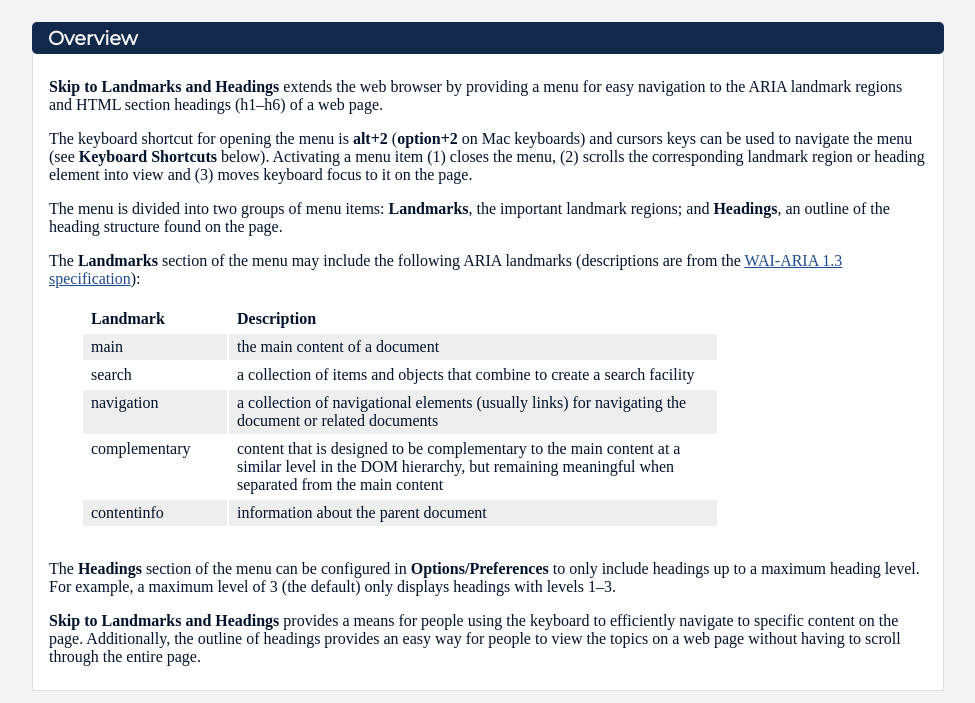
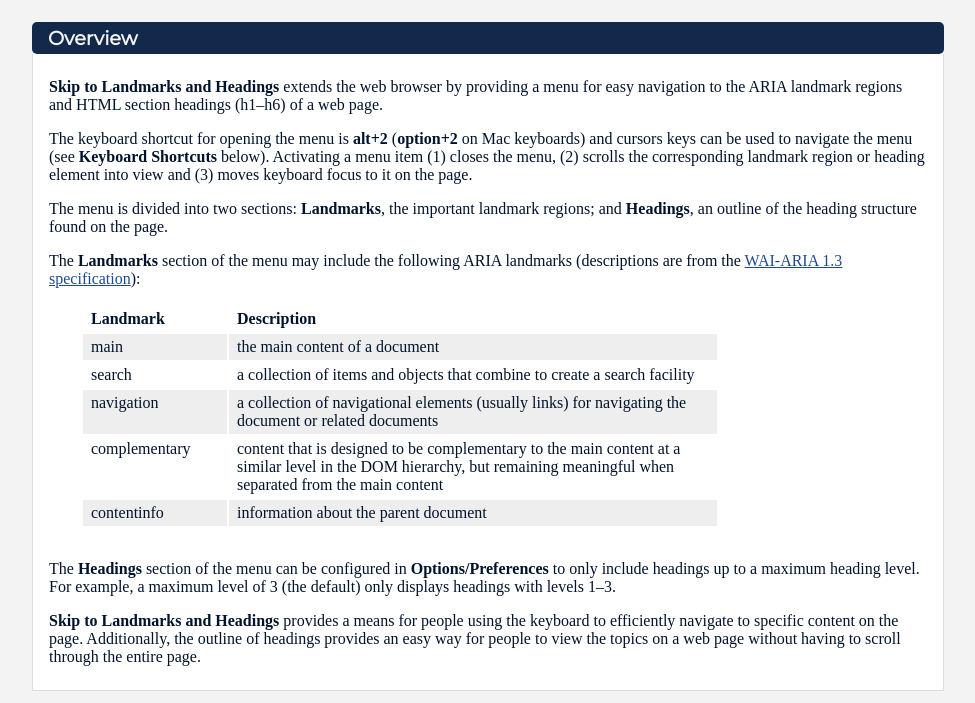
Before and after one commit to skipto-landmarks-headings/skipto-landmarks-headings.github.io, a plain HTML site: page index.html in a window 1280 px wide. Shown: the part 97-800 px from the top of the page, without its empty margins (152-1127 px from the left). Drawn offline with Linux system fonts and the light colour scheme; a web font is replaced by a local one.

Commit message:
Content updates

```diff
--- a/index.html
+++ b/index.html
@@ -17,7 +17,7 @@
 
         <p>The keyboard shortcut for opening the menu is <span class="keyword">alt+2</span> (<span class="keyword">option+2</span> on Mac keyboards) and cursors keys can be used to navigate the menu (see <span class="keyword">Keyboard Shortcuts</span> below). Activating a menu item (1) closes the menu, (2) scrolls the corresponding landmark region or heading element into view and (3) moves keyboard focus to it on the page.</p>
 
-        <p>The menu is divided into two groups of menu items: <span class="keyword">Landmarks</span>, the important landmark regions; and <span class="keyword">Headings</span>, an outline of the heading structure found on the page.</p>
+        <p>The menu is divided into two sections: <span class="keyword">Landmarks</span>, the important landmark regions; and <span class="keyword">Headings</span>, an outline of the heading structure found on the page.</p>
 
         <p>The <span class="keyword">Landmarks</span> section of the menu may include the following ARIA landmarks (descriptions are from the <a href="https://w3c.github.io/aria/">WAI-ARIA 1.3 specification</a>):</p>
 
```
